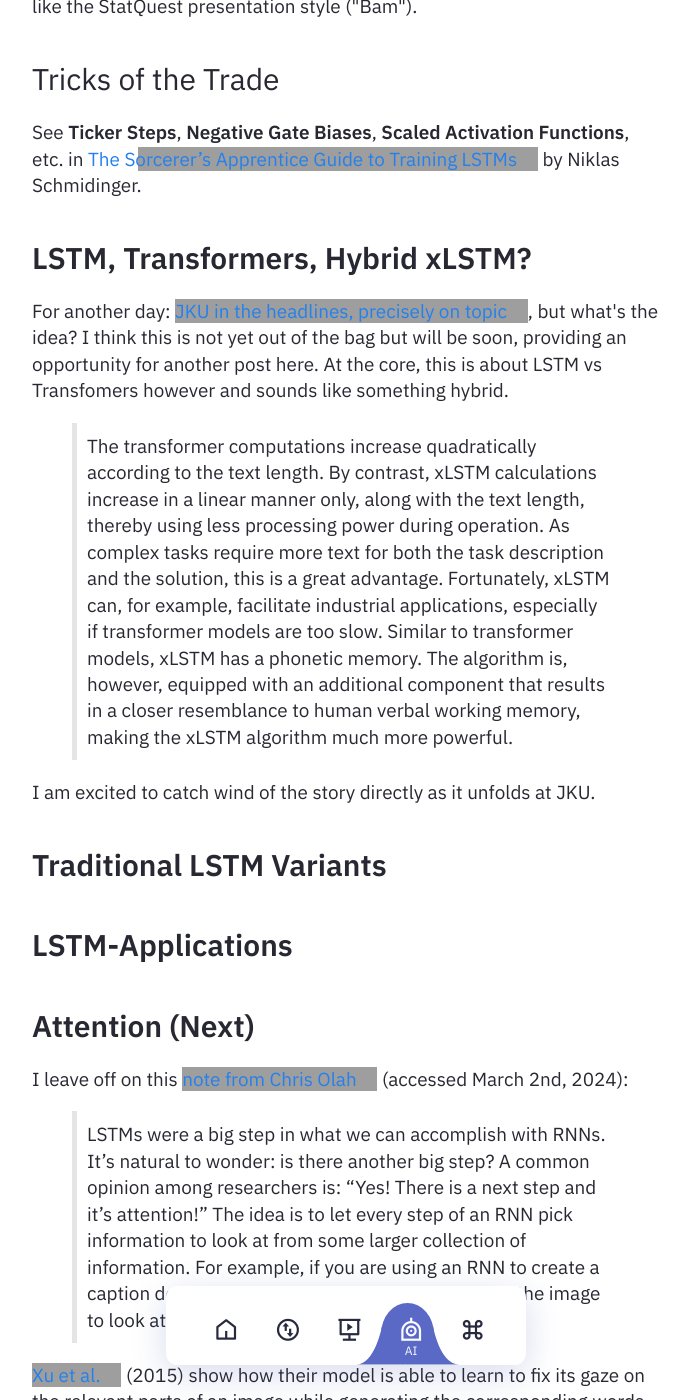
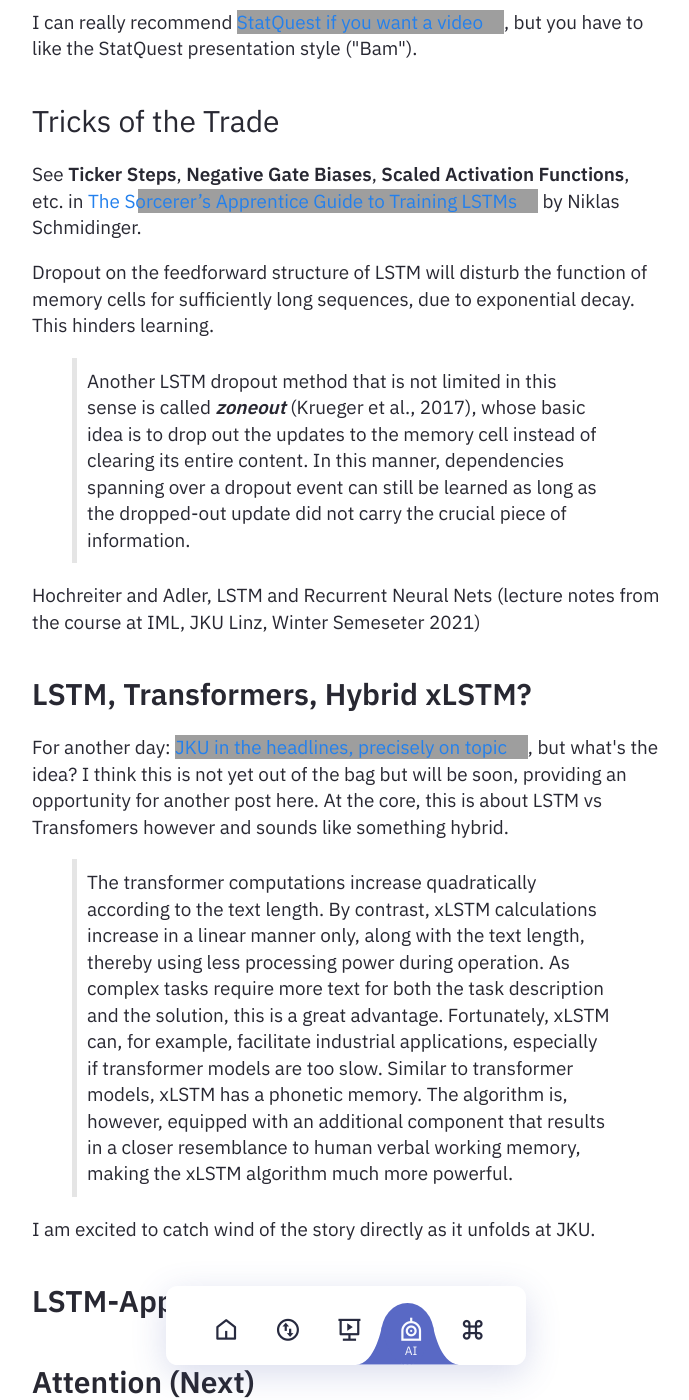
Before and after one commit to heseltime/heseltime.github.io, a Jekyll site: the page built from pages/rDai.md, in a window 1280 px wide and 1400 px high, scrolled down 21263 px. Shown: the whole window, without its empty margins (294-983 px from the left). Built offline with Jekyll 4.4.1, drawn with Linux system fonts in a browser that asks for light colours; some of the changed text lies outside the part shown; grey boxes are pictures that could not be loaded.

Commit message:
Add zoneout

```diff
--- a/pages/rDai.md
+++ b/pages/rDai.md
@@ -468,7 +468,7 @@ This structured approach allows the Vanilla LSTM to adeptly navigate through tim
 
 Figure from K. Greff, R.K. Srivastava, J. Koutnik, B.R. Steunebrink, J. Schmidhuber. IEEE Transactions on Neural Networks and Learning Systems, Vol 28(10), pp. 2222–2232. Institute of Electrical and Electronics Engineers (IEEE). 2017.
 
-### Focused, Lightweight LSTM and Gated Recurrent Unit (GRU)
+### Focused, Lightweight LSTM and Gated Recurrent Unit (GRU): Traditional LSTM Variants
 
 **Focused LSTM**: No forget gate and fewer parameters than Vanilla LSTM.
 
@@ -510,6 +510,12 @@ I can really recommend [StatQuest if you want a video](https://www.youtube.com/w
 
 See **Ticker Steps**, **Negative Gate Biases**, **Scaled Activation Functions**, etc. in [The Sorcerer’s Apprentice Guide to Training LSTMs](https://www.niklasschmidinger.com/posts/2020-09-09-lstm-tricks/) by Niklas Schmidinger.
 
+Dropout on the feedforward structure of LSTM will disturb the function of memory cells for sufficiently long sequences, due to exponential decay. This hinders learning.
+
+> Another LSTM dropout method that is not limited in this sense is called **_zoneout_** (Krueger et al., 2017), whose basic idea is to drop out the updates to the memory cell instead of clearing its entire content. In this manner, dependencies spanning over a dropout event can still be learned as long as the dropped-out update did not carry the crucial piece of information.
+
+Hochreiter and Adler, LSTM and Recurrent Neural Nets (lecture notes from the course at IML, JKU Linz, Winter Semeseter 2021)
+
 ## LSTM, Transformers, Hybrid xLSTM?
 
 For another day: [JKU in the headlines, precisely on topic](https://www.jku.at/en/news-events/news/detail/news/ai-made-in-europe-spitzenforscher-sepp-hochreiter-und-sein-xlstm-erhalten-unternehmerische-verstaerkung-fuer-europaeisches-large-language-model/), but what's the idea? I think this is not yet out of the bag but will be soon, providing an opportunity for another post here. At the core, this is about LSTM vs Transfomers however and sounds like something hybrid.
@@ -518,9 +524,9 @@ For another day: [JKU in the headlines, precisely on topic](https://www.jku.at/e
 
 I am excited to catch wind of the story directly as it unfolds at JKU.
 
-## Traditional LSTM Variants
+## LSTM-Applications
 
-## LSTM-Applications
+
 
 ## Attention (Next)
 
```
